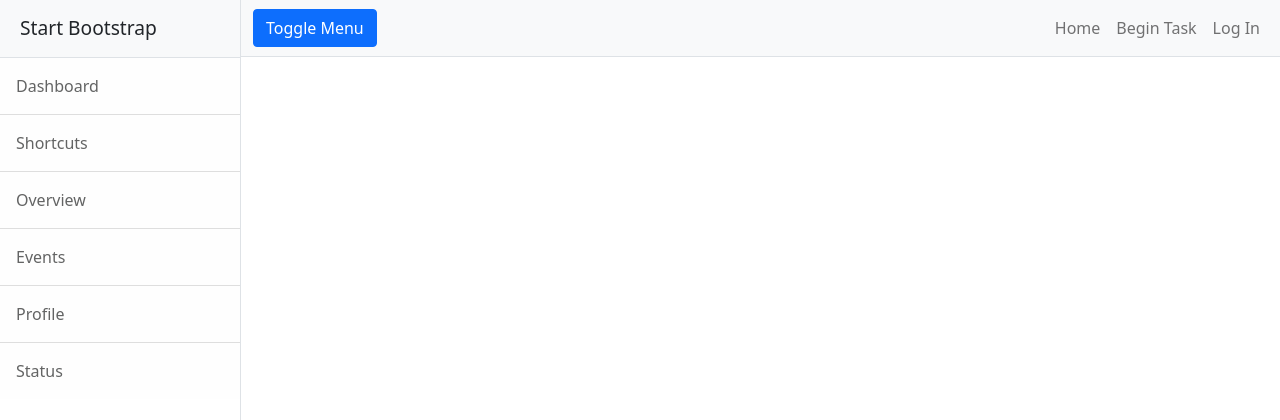
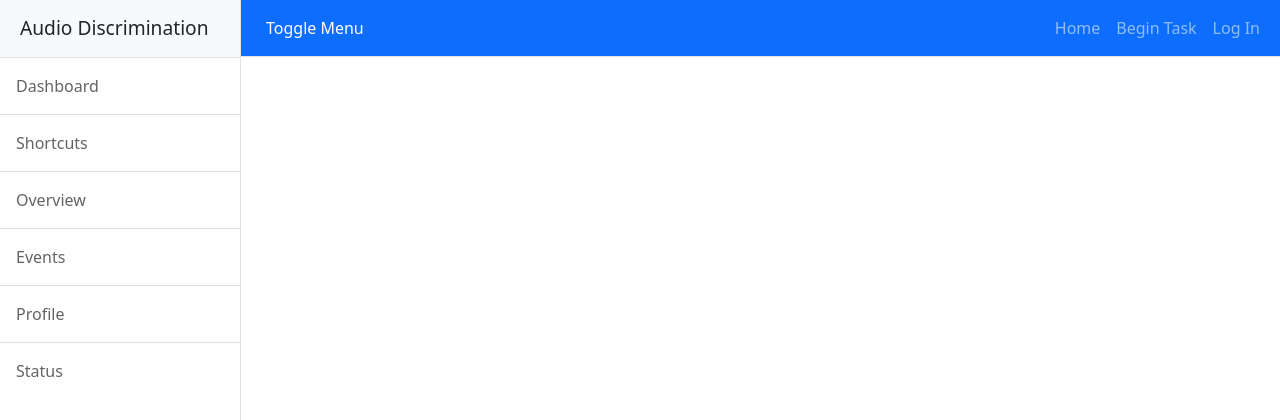
Before and after one commit to turian/audio-discrimination-crowdsource, a Django app: page /accounts/signup/ in a window 1280 px wide. Shown: the top 420 px of the page. Run offline with Django 4.2, Linux system fonts and the light colour scheme; some libraries are stand-ins or nearby versions.

Commit message:
side navbar title change and top navbar context processor

```diff
--- a/themeapp/templates/widgets/sidebar.html
+++ b/themeapp/templates/widgets/sidebar.html
@@ -1,5 +1,5 @@
 <div class="border-end bg-white" id="sidebar-wrapper">
-    <div class="sidebar-heading border-bottom bg-light">Start Bootstrap</div>
+    <div class="sidebar-heading border-bottom bg-light">Audio Discrimination</div>
     <div class="list-group list-group-flush">
         <a class="list-group-item list-group-item-action list-group-item-light p-3" href="#!">Dashboard</a>
         <a class="list-group-item list-group-item-action list-group-item-light p-3" href="#!">Shortcuts</a>
--- a/themeapp/templates/widgets/top-bar.html
+++ b/themeapp/templates/widgets/top-bar.html
@@ -1,4 +1,4 @@
-<nav class="navbar navbar-expand-lg navbar-light bg-light border-bottom">
+<nav class="navbar navbar-expand-lg {{color_classes}} border-bottom">
     <div class="container-fluid">
         <button class="btn btn-primary" id="sidebarToggle">Toggle Menu</button>
         <button class="navbar-toggler" type="button" data-bs-toggle="collapse" data-bs-target="#navbarSupportedContent" aria-controls="navbarSupportedContent" aria-expanded="false" aria-label="Toggle navigation"><span class="navbar-toggler-icon"></span></button>
```
